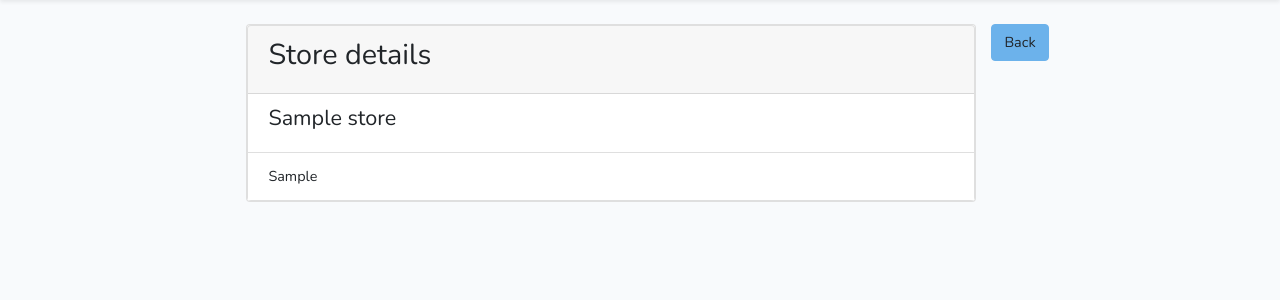
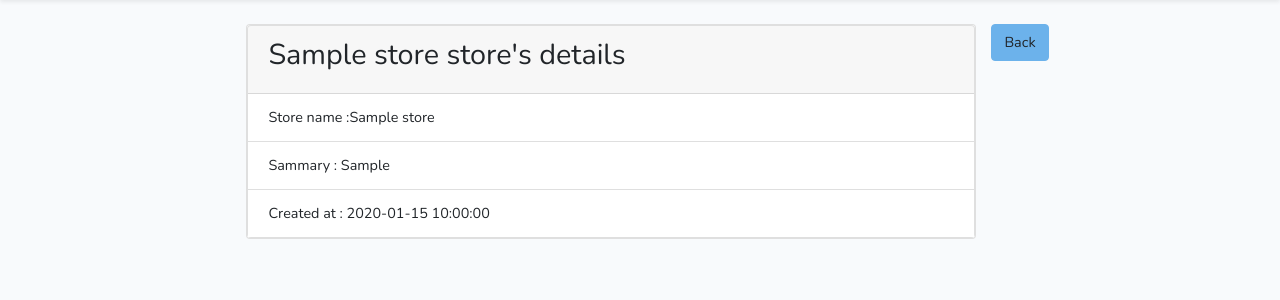
Before and after one commit to SalmaMeniawy/E-Commerce-Application-with-Laravel, a Laravel app: page /stores/1 in a window 1280 px wide. Shown: the part 55-355 px from the top of the page. Run offline with Laravel 8, Linux system fonts and the light colour scheme; a user stored in the database is signed in; tables that the repository leaves empty hold one stand-in row (values such as "Sample post"); style sheets or scripts are compiled from the project's sources.

```diff
--- a/resources/views/admin/store/show_store.blade.php
+++ b/resources/views/admin/store/show_store.blade.php
@@ -6,12 +6,15 @@
              <div class="card">
                  @if($store)
                   <div class="card">
-                <div class="card-header" ><h2>Store details</h2></div>
+                <div class="card-header" ><h2>{{$store->store_name}} store's details</h2></div>
                 <div class="card-block">
                     <ul class="list-group list-group-flush">
-                    <li class="list-group-item"><h4>{{$store->store_name}}</h4></li>
-                    <li class="list-group-item">{{$store->sammary}}</li>
+                    <li class="list-group-item">Store name :{{$store->store_name}}</li>
 
+                    <li class="list-group-item">Sammary  :  {{$store->sammary}}</li>
+                    <li class="list-group-item">
+                        Created at : {{$store->created_at}}
+                    </li>
 
 
                 </div>
```
